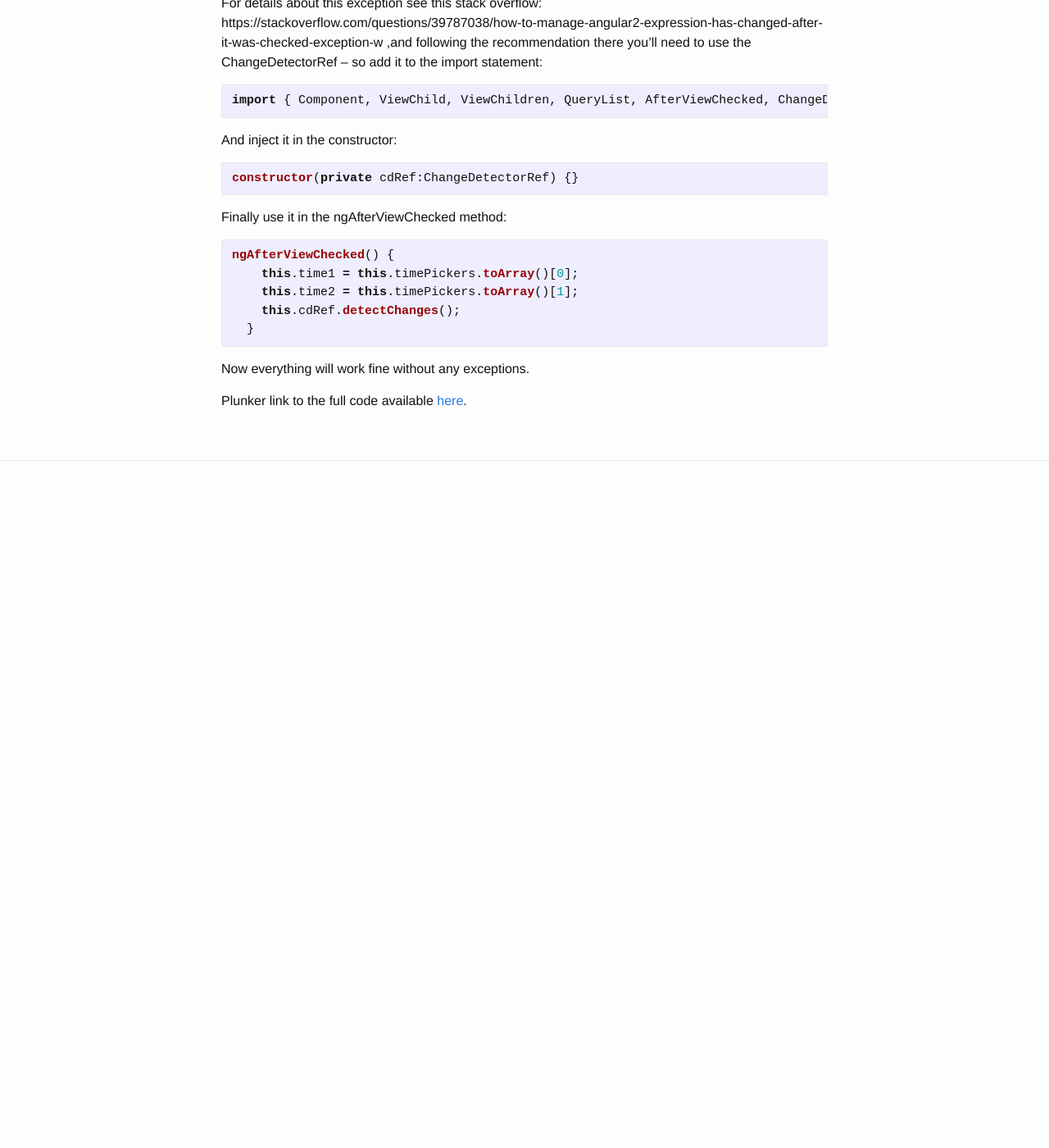
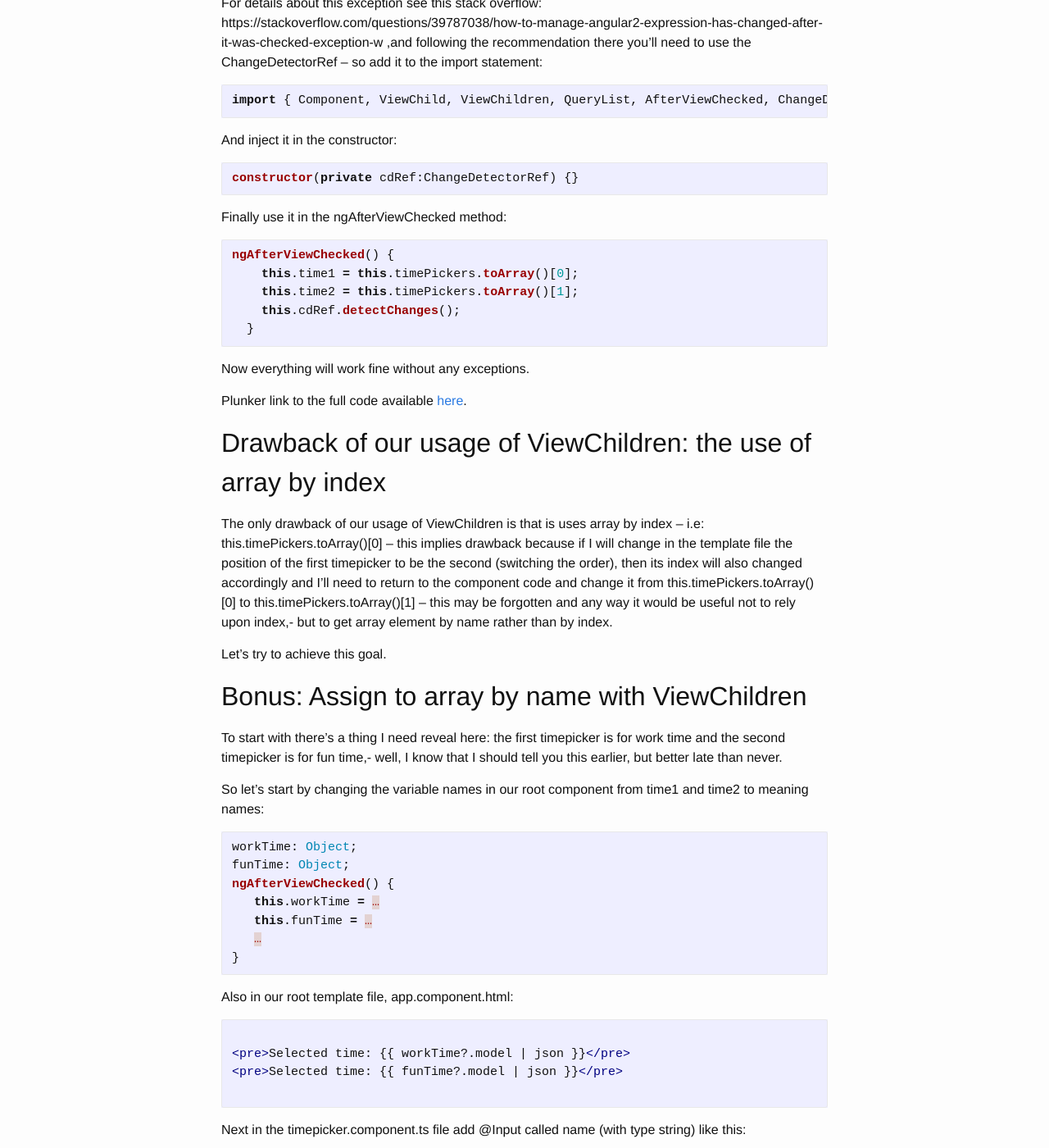
Before and after one commit to meir-ohayon/meir-ohayon.github.io, a Jekyll site: the page built from _posts/2018-02-07-angular-ViewChild-and-ViewChildren-by-example.md, in a window 1280 px wide and 1400 px high, scrolled down 7948 px. Shown: the whole window at 82% size. Built offline with Jekyll 4.4.1, drawn with Linux system fonts in a browser that asks for light colours; comment, search, counter and statistics services are not loaded; before the commit the page ends 8570 px from its top, so only the background shows below that; some of the changed text lies outside the part shown.

Commit message:
Update 2018-02-07-angular-ViewChild-and-ViewChildren-by-example.md

````diff
--- a/_posts/2018-02-07-angular-ViewChild-and-ViewChildren-by-example.md
+++ b/_posts/2018-02-07-angular-ViewChild-and-ViewChildren-by-example.md
@@ -304,3 +304,56 @@ ngAfterViewChecked() {
 Now everything will work fine without any exceptions.
 
 Plunker link to the full code available [here](https://plnkr.co/edit/9pP6V1dPXUVIcEYqs29V?p=preview).
+
+## Drawback of our usage of ViewChildren: the use of array by index
+The only drawback of our usage of ViewChildren is that is uses array by index – i.e: this.timePickers.toArray()[0] – this implies drawback because if I will change in the template file the position of the first timepicker to be the second (switching the order), then its index will also changed accordingly and I'll need to return to the component code and change it from this.timePickers.toArray()[0] to this.timePickers.toArray()[1] – this may be forgotten and any way it would be useful not to rely upon index,- but to get array element by name rather than by index.
+
+Let's try to achieve this goal.
+
+## Bonus: Assign to array by name with ViewChildren
+To start with there's a thing I need reveal here: the first timepicker is for work time and the second timepicker is for fun time,- well, I know that I should tell you this earlier, but better late than never.
+
+So let's start by changing the variable names in our root component from time1 and time2 to meaning names:
+```javascript
+workTime: Object;
+funTime: Object;
+ngAfterViewChecked() {
+   this.workTime = …
+   this.funTime = …
+   …
+}
+```
+Also in our root template file, app.component.html:
+```html
+{% raw %}
+<pre>Selected time: {{ workTime?.model | json }}</pre>
+<pre>Selected time: {{ funTime?.model | json }}</pre>
+{% endraw %}
+```
+Next in the timepicker.component.ts file add @Input called name (with type string) like this:
+```javascript
+export class NgbdTimepicker {
+  @Input() name: string = '';
+  …
+ }
+```
+Next return again to app.component.html to define those inputs in the timepickers components:
+```html
+<ngbd-timepicker [name]="'work'"></ngbd-timepicker>
+<ngbd-timepicker [spinners]="true" [name]="'fun'"></ngbd-timepicker>
+```
+<b><u>Important:</u></b> Pay notice to the single quotation marks between the double quotation marks, i.e. "<b>'</b>...<b>'</b>" – without them it will not work, since it will not recognize as string, as it intended to be, but as a variable name and this is not our intention here.
+
+Finally return again to the root component and change the ngAfterViewChecked method to look like this:
+```javascript
+ngAfterViewChecked() {
+    let workIndex = this.timePickers.toArray().map(function(e) { return e.name; }).indexOf('work');
+    let funIndex = this.timePickers.toArray().map(function(e) { return e.name; }).indexOf('fun');
+    this.workTime = this.timePickers.toArray()[workIndex];
+    this.funTime = this.timePickers.toArray()[funIndex];
+    this.cdRef.detectChanges();
+}
+```
+And that’s all. Plunker link to the full code of this bonus section is available [here](https://plnkr.co/edit/g1RODUcTXKmpsC5RGMsn?p=preview) (the full plunker code we did earlier before the bonus section is available [here](https://plnkr.co/edit/9pP6V1dPXUVIcEYqs29V?p=preview)).
+
+Final words: happy modular coding!
````
